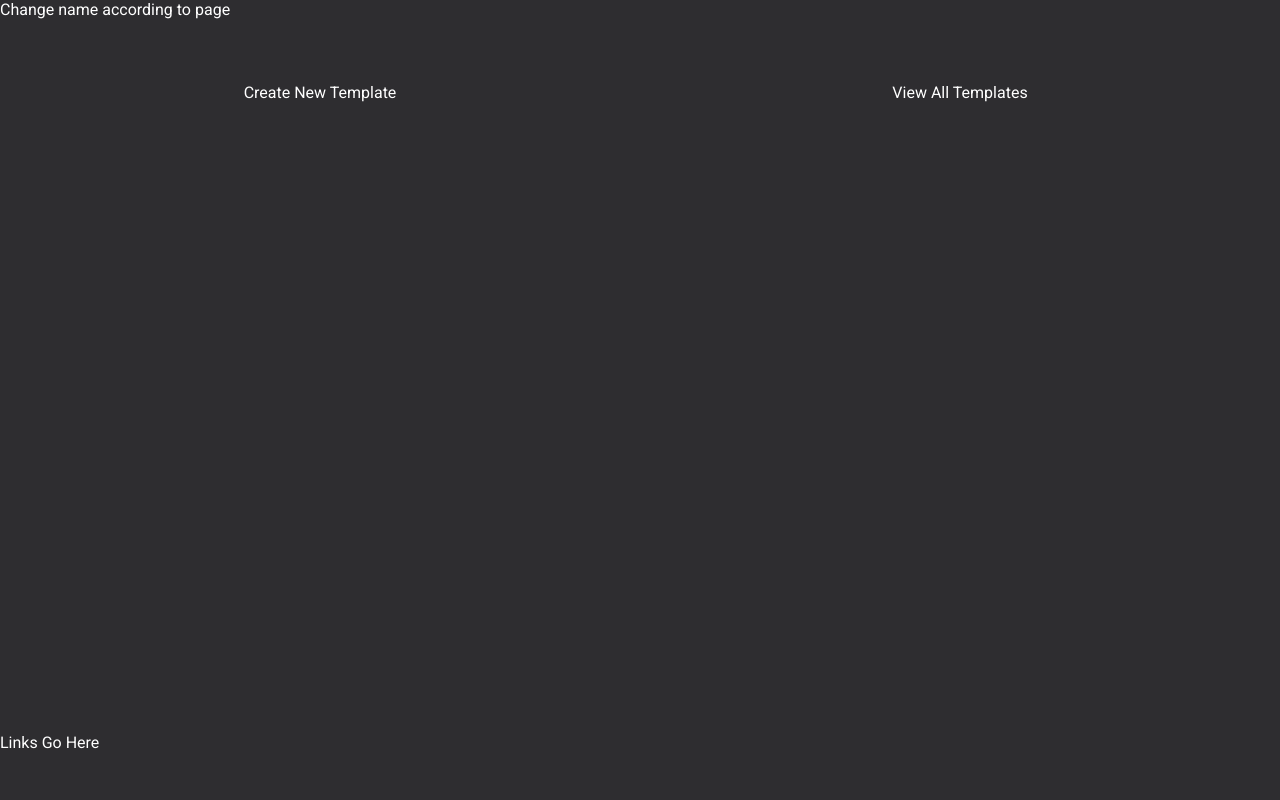
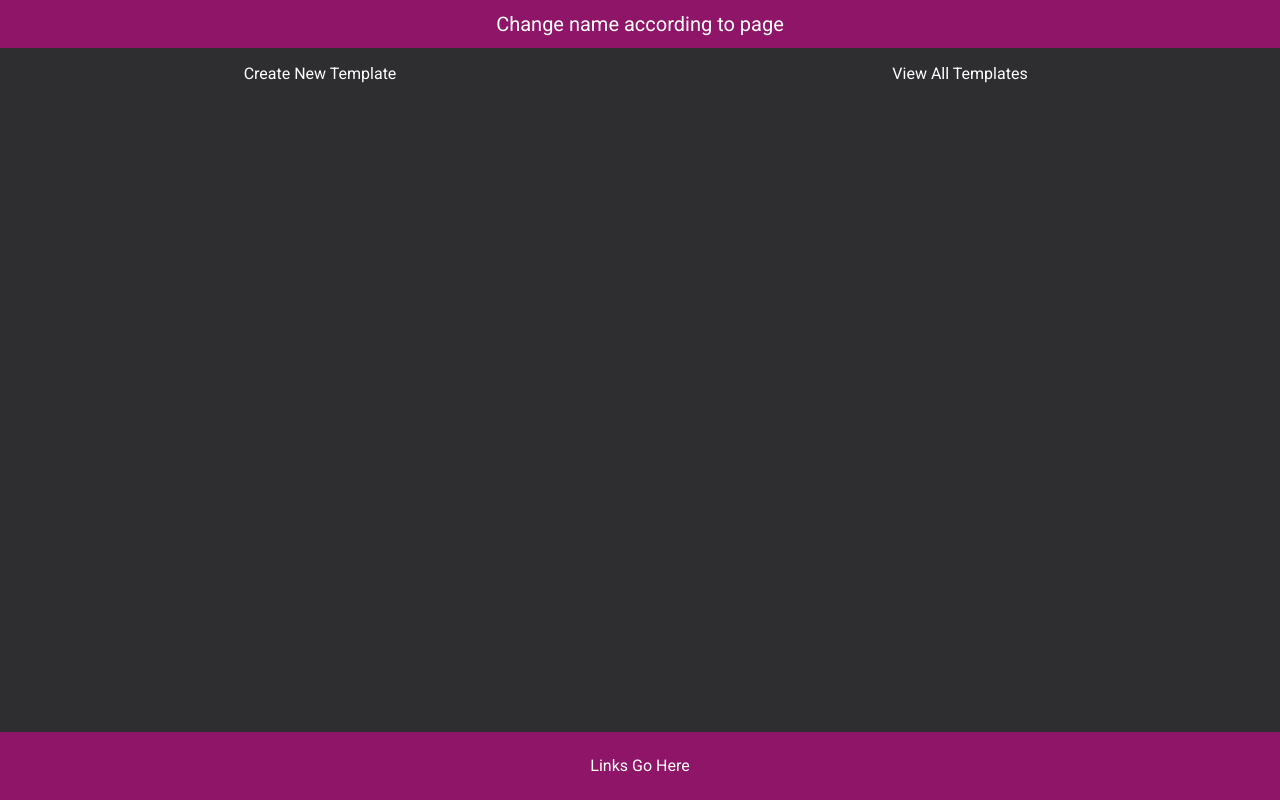
Before and after one commit to doctype-Melvin/repsetweight, a Next.js app: page / in a window 1280 px wide. Built offline with nearby package versions, Linux system fonts and the light colour scheme.

Commit message:
add new stylesheet for footer

```diff
--- a/components/Header/index.js
+++ b/components/Header/index.js
@@ -1,6 +1,8 @@
+import "./styles.css"
+
 export default function Header({ headerText }) {
   return (
-    <section>
+    <section className="header__container">
       {headerText}
       Change name according to page
     </section>
--- /dev/null
+++ b/components/Header/styles.css
@@ -0,0 +1,7 @@
+.header__container {
+    background-color: var(--dark-purple);
+    display: flex;
+    justify-content: center;
+    align-items: center;
+    font-size: 1.25rem;
+}
--- a/components/Layout/styles.css
+++ b/components/Layout/styles.css
@@ -2,7 +2,7 @@
     min-height: 100vh;
     display: grid;
     grid-template-columns: 1fr;
-    grid-template-rows: .5fr 5fr .5fr;
+    grid-template-rows: .35fr 5fr .5fr;
 }
 
 .main__content {
--- a/components/Navigation/index.js
+++ b/components/Navigation/index.js
@@ -1,3 +1,5 @@
+import "./styles.css"
+
 export default function Navigation() {
-  return <nav>Links Go Here</nav>;
+  return <nav className="navigation__container">Links Go Here</nav>;
 }
--- /dev/null
+++ b/components/Navigation/styles.css
@@ -0,0 +1,6 @@
+.navigation__container {
+    background-color: var(--dark-purple);
+    display: flex;
+    justify-content: space-evenly;
+    align-items: center;
+}
```
